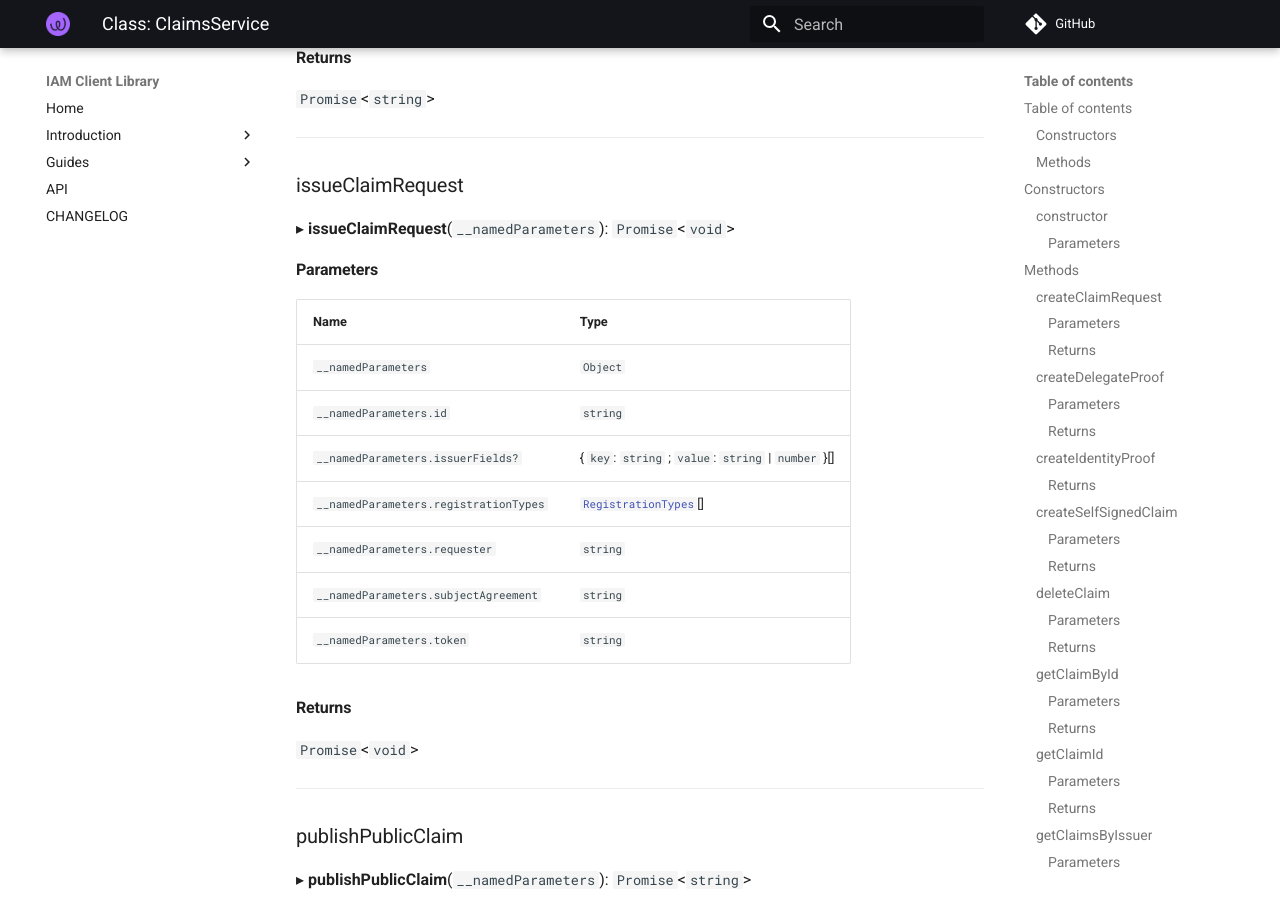
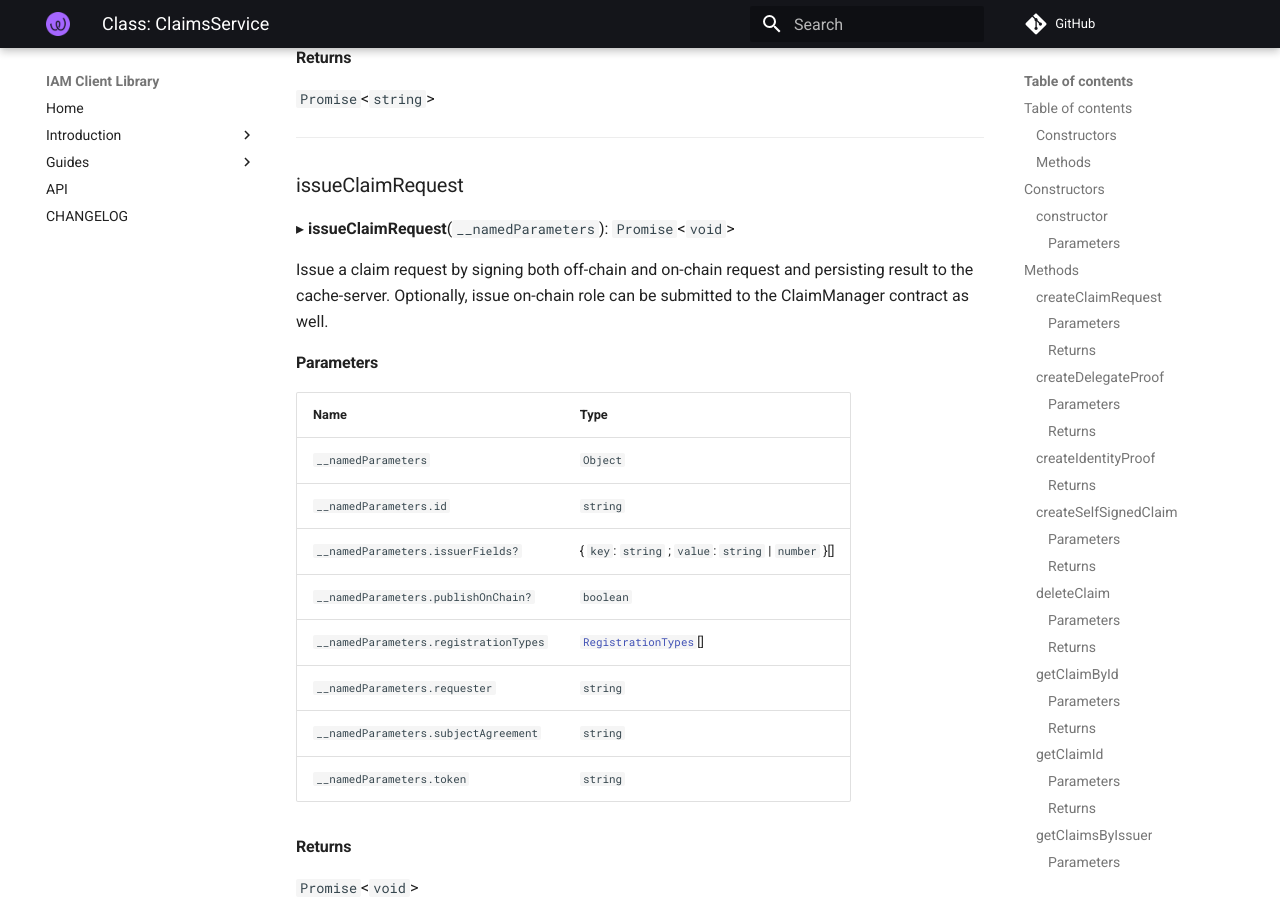
Before and after one commit to energywebfoundation/iam-client-lib, an MkDocs documentation site: the page built from docs/api/classes/modules_claims_claims_service.ClaimsService.md, in a window 1280 px wide and 900 px high, scrolled down 8827 px. Built offline with MkDocs 1.6.1 and Material for MkDocs 9.7.7, drawn with Linux system fonts in a browser that asks for light colours; comment, search, counter and statistics services are not loaded; some of the changed text lies outside the part shown.

Commit message:
feat(claims): register onchain claim optionally

```diff
--- a/docs/api/classes/modules_claims_claims_service.ClaimsService.md
+++ b/docs/api/classes/modules_claims_claims_service.ClaimsService.md
@@ -340,6 +340,9 @@ ___
 
 ▸ **issueClaimRequest**(`__namedParameters`): `Promise`<`void`\>
 
+Issue a claim request by signing both off-chain and on-chain request and persisting result to the cache-server.
+Optionally, issue on-chain role can be submitted to the ClaimManager contract as well.
+
 #### Parameters
 
 | Name | Type |
@@ -347,6 +350,7 @@ ___
 | `__namedParameters` | `Object` |
 | `__namedParameters.id` | `string` |
 | `__namedParameters.issuerFields?` | { `key`: `string` ; `value`: `string` \| `number`  }[] |
+| `__namedParameters.publishOnChain?` | `boolean` |
 | `__namedParameters.registrationTypes` | [`RegistrationTypes`](../enums/modules_claims_claims_types.RegistrationTypes.md)[] |
 | `__namedParameters.requester` | `string` |
 | `__namedParameters.subjectAgreement` | `string` |
```
Also changed, not shown: other parts of docs/api/classes/modules_claims_claims_service.ClaimsService.md (+1 -1 lines), docs/api/modules/modules_claims_claims_types.md (+2 -2 lines), 4 other files.
